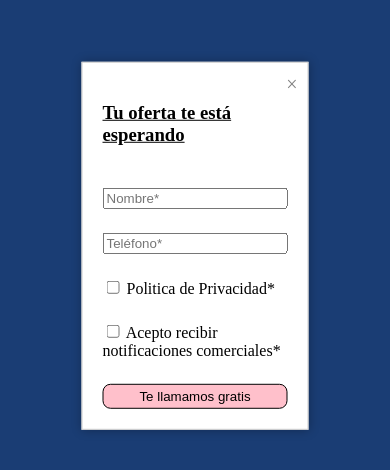
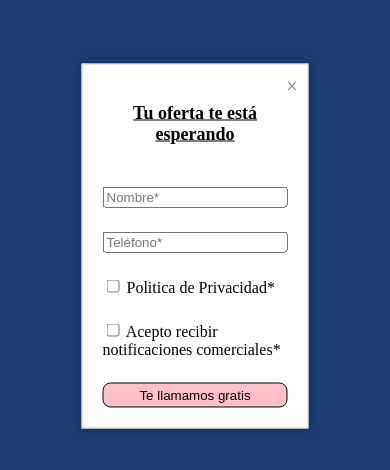
Before and after one commit to EsterSJ/JAKALA, a plain HTML site: page index.html in a window 390 px wide. Shown: the part 176-646 px from the top of the page. Drawn offline with Linux system fonts and the light colour scheme.

Commit message:
retoques css

```diff
--- a/styles.css
+++ b/styles.css
@@ -71,4 +71,9 @@ button{
     h1 {
       font-size: 24px;
     }
+
+    h3{
+        font-size: 18px;
+        text-align: center;
+    }
 }
```
Also changed, not shown: 1 other file.
